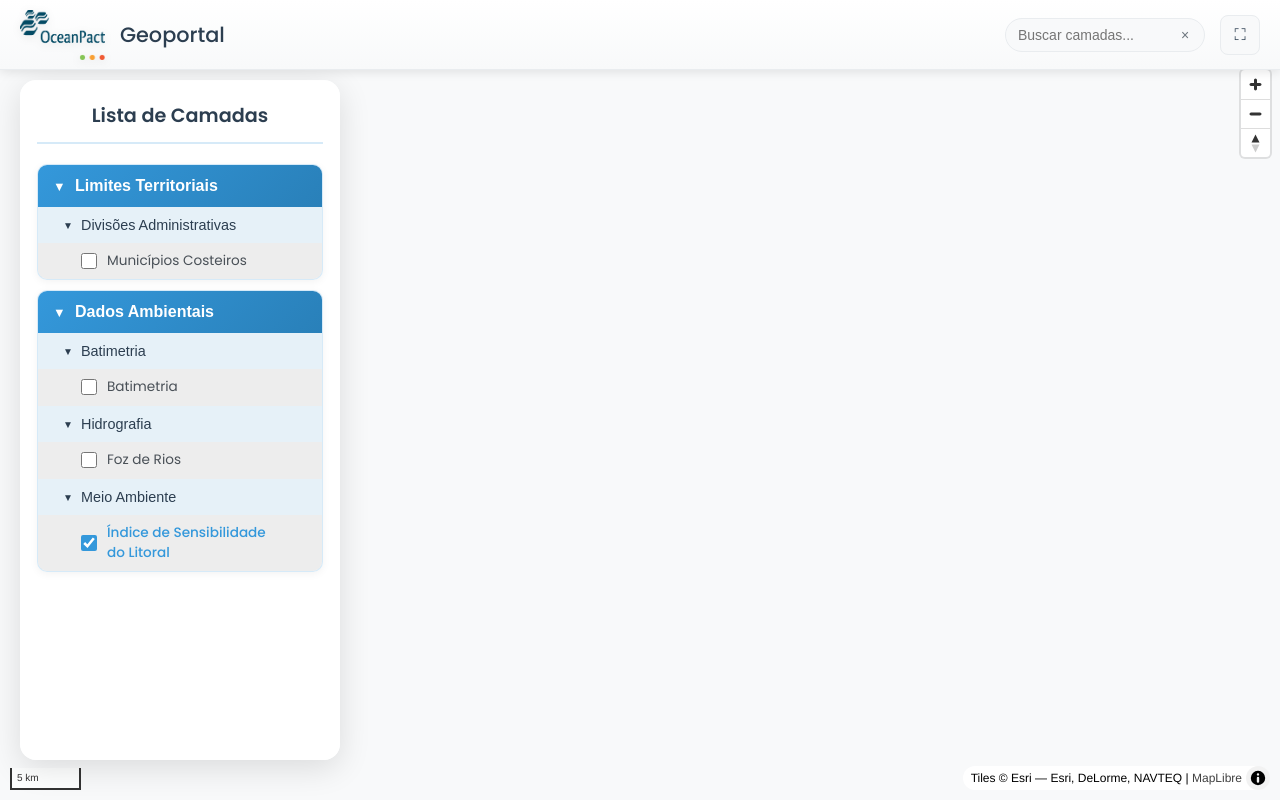
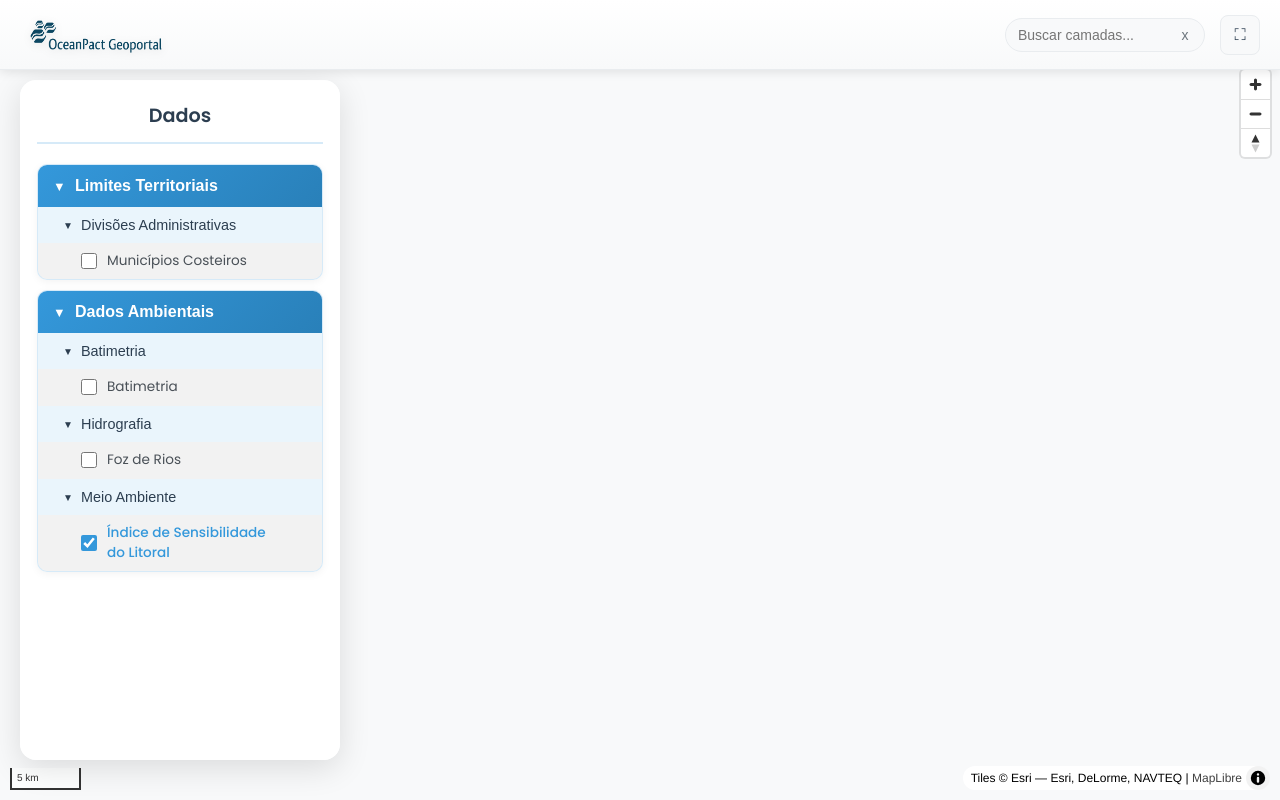
Before and after one commit to brunalobo/teste-portal, a plain HTML site: page index.html in a window 1280 px wide. Drawn offline with nearby package versions, Linux system fonts and the light colour scheme; no server answers.

Commit message:
chore: changing icon and cleaning code

```diff
--- a/assets/css/style.css
+++ b/assets/css/style.css
@@ -287,7 +287,6 @@ body {
 
 /* Container dos Subgrupos */
 .layer-groups {
-    background: rgba(0, 0, 0, 0.02);
     transition: all 0.3s ease;
     max-height: 1000px;
     overflow: hidden;
@@ -339,7 +338,7 @@ body {
     transform: rotate(-90deg);
 }
 
-/* Lista de Shapefiles (Nível 3) */
+/* Lista de Dados (Nível 3) */
 .shapefile-list {
     background: rgba(0, 0, 0, 0.05);
     transition: all 0.3s ease;
--- a/index.html
+++ b/index.html
@@ -16,15 +16,14 @@
             <div class="header-container">
                 <div class="logo-section">
                     <div class="logo">
-                        <img src="assets/img/240801-OCEmarca_bolinhas_azul.png" alt="OceanPact Logo" class="logo-icon">
-                        <h1>Geoportal</h1>
+                        <img src="assets/img/logo_geoportal.png" alt="OceanPact Logo" class="logo-icon">
                     </div>
                 </div>
 
                 <div class="header-controls">
                     <div class="search-container">
                         <input type="text" id="search-input" placeholder="Buscar camadas..." onkeyup="searchLayers(this.value)">
-                        <button class="search-btn" onclick="clearSearch()">×</button>
+                        <button class="search-btn" onclick="clearSearch()">x</button>
                     </div>
 
                     <div class="action-buttons">
@@ -36,7 +35,7 @@
 
         <div id="sidebar">
             <div class="sidebar-content">
-                <h2>Lista de Camadas</h2>
+                <h2>Dados</h2>
 
                 <div class="layer-class">
                     <button class="class-toggle" onclick="toggleClass('limites-territoriais')">
```
Also changed, not shown: assets/img/logo_geoportal.png (added).
